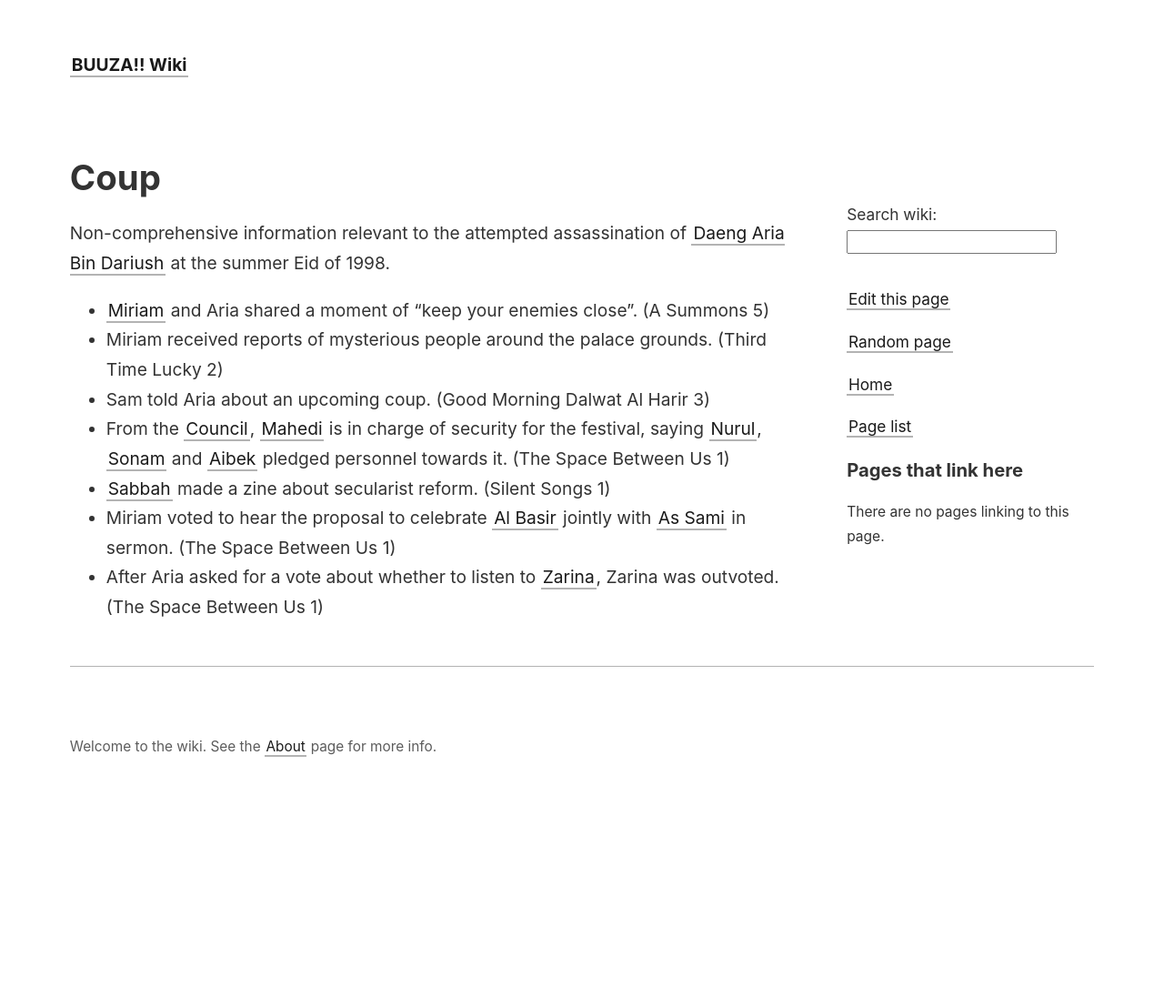
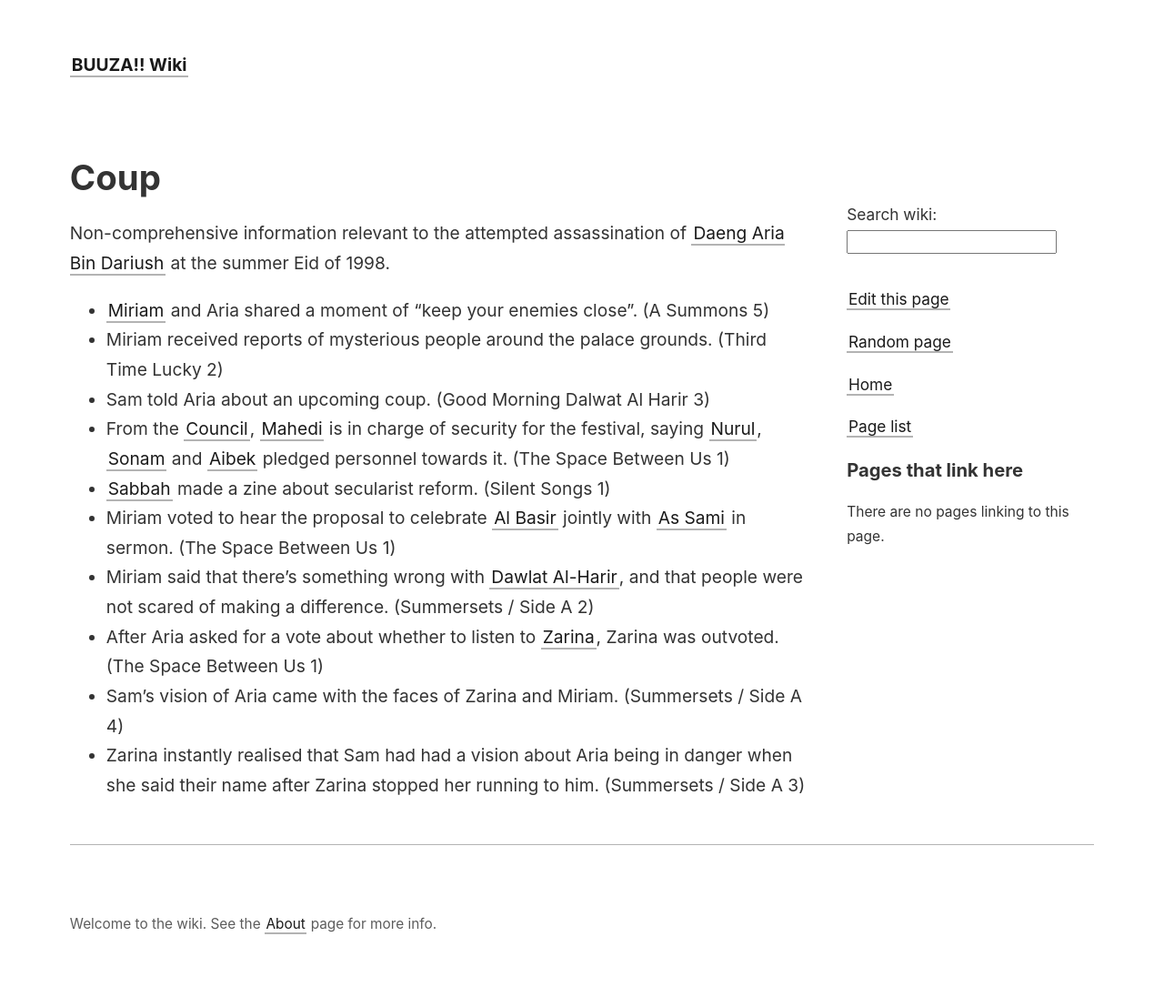
Before and after one commit to IFcoltransG/buuza-wiki, a Jekyll site: the page built from _wiki/coup.md, in a window 1280 px wide. Shown: the whole page at 91% size. Built offline with Jekyll 4.4.1, drawn with Linux system fonts in a browser that asks for light colours; before the commit the page ends 900 px from its top, so only the background shows below that.

Commit message:
Bit more coup info

```diff
--- a/_wiki/coup.md
+++ b/_wiki/coup.md
@@ -9,4 +9,7 @@ Non-comprehensive information relevant to the attempted assassination of [Daeng
 - From the [Council](/_wiki/council.md), [Mahedi](/_wiki/mahedi.md) is in charge of security for the festival, saying [Nurul](/_wiki/nurul.md), [Sonam](/_wiki/sonam.md) and [Aibek](/_wiki/aibek.md) pledged personnel towards it. (The Space Between Us 1)
 - [Sabbah](/_wiki/sabbah.md) made a zine about secularist reform. (Silent Songs 1)
 - Miriam voted to hear the proposal to celebrate [Al Basir](/_wiki/al-basir.md) jointly with [As Sami](/_wiki/as-sami.md) in sermon. (The Space Between Us 1)
+- Miriam said that there's something wrong with [Dawlat Al-Harir](/_wiki/dawlat-al-harir.md), and that people were not scared of making a difference. (Summersets / Side A 2)
 - After Aria asked for a vote about whether to listen to [Zarina](/_wiki/zarina.md), Zarina was outvoted. (The Space Between Us 1)
+- Sam's vision of Aria came with the faces of Zarina and Miriam. (Summersets / Side A 4)
+- Zarina instantly realised that Sam had had a vision about Aria being in danger when she said their name after Zarina stopped her running to him. (Summersets / Side A 3)
```
